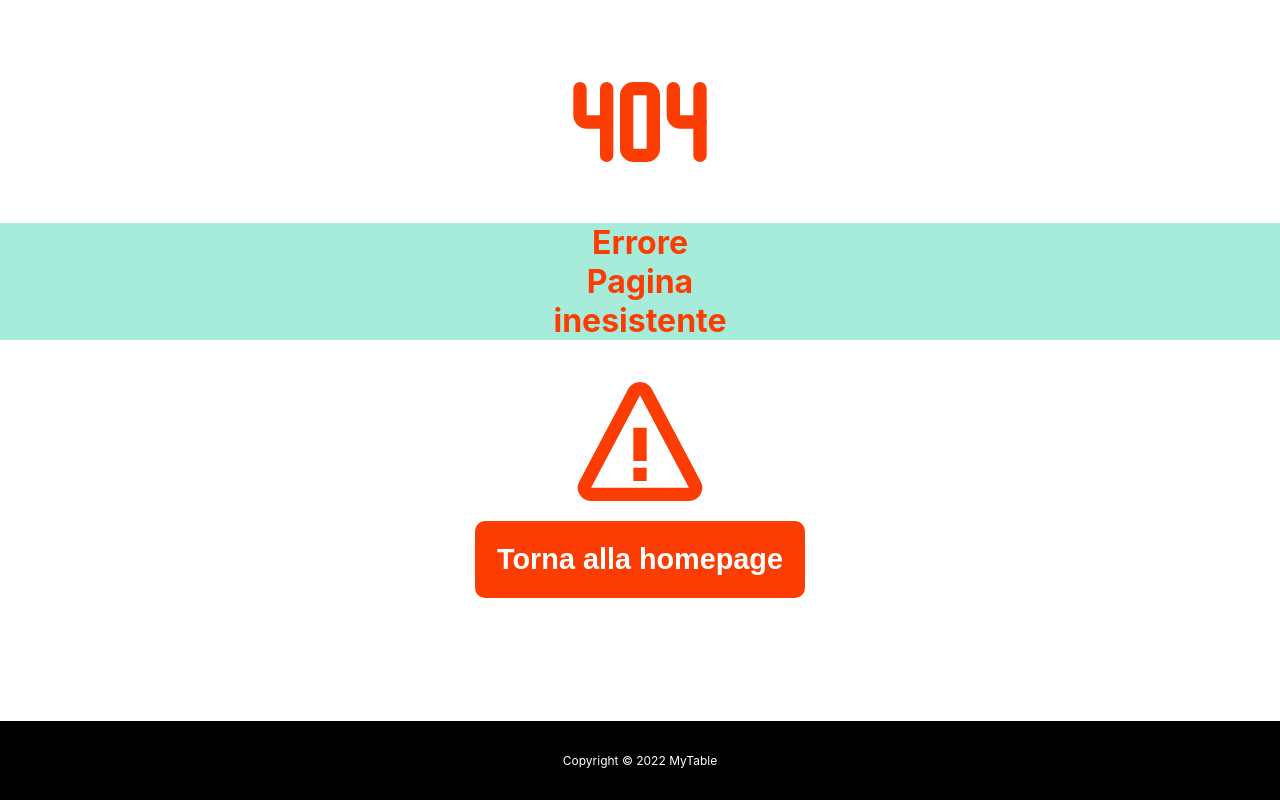
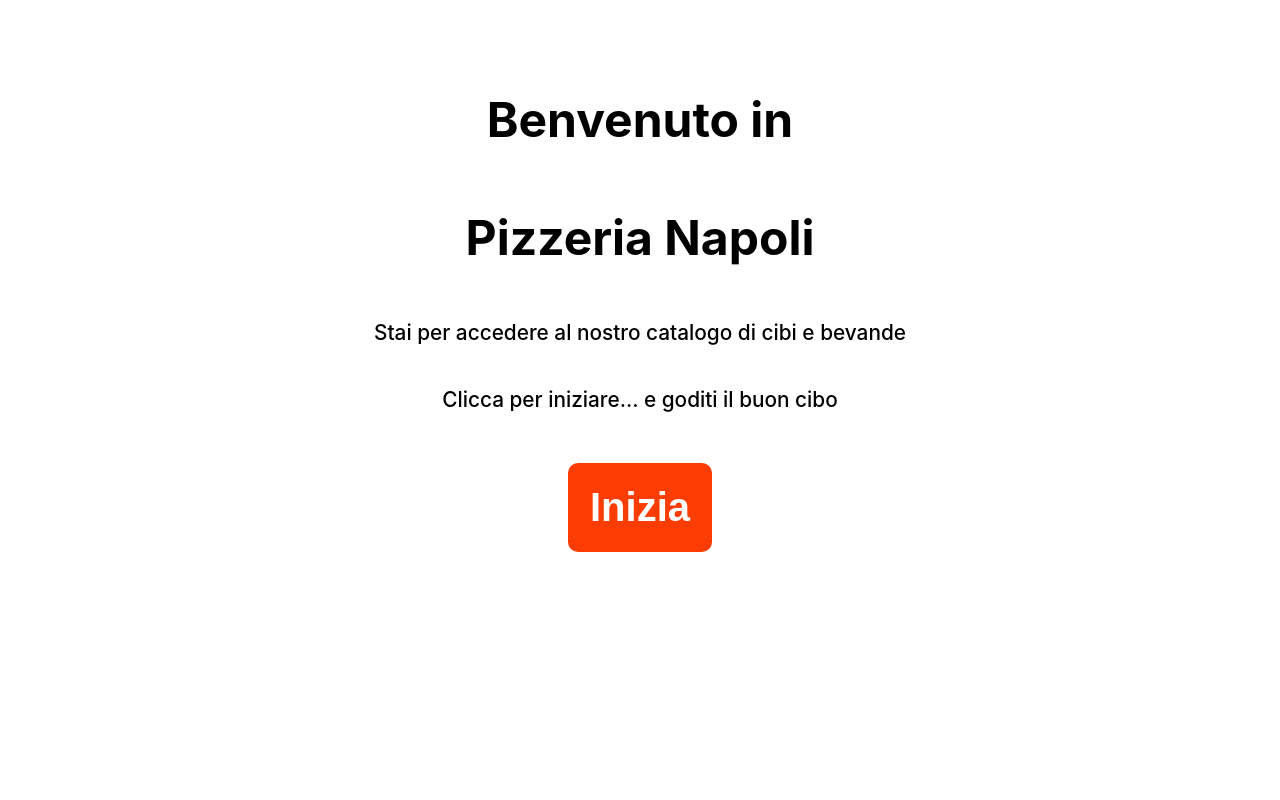
Before and after one commit to MatteoPossamai/MyTable, a React (Create React App) app in the folder mobile_frontend/: page /initial/1 in a window 1280 px wide. Built offline with nearby package versions, Linux system fonts and the light colour scheme.

Commit message:
removed searchbar as decided. Added a prototype of the middle page, where the restaurant is displayed, maybe will add social and so on. Changed the footer caption from Copyright to Powered by"

```diff
--- a/mobile_frontend/src/App.css
+++ b/mobile_frontend/src/App.css
@@ -205,6 +205,10 @@
   bottom: 0;
 }
 
+.footer a{
+  color: var(--white);
+}
+
 /* End of footer code */
 
 /* Initial form code */
@@ -294,3 +298,27 @@
 }
 
 /* End of Four Oh Four code */
+
+/* Middle Page code */
+
+.middlePage{
+  display: flex;
+  flex-direction: column;
+  justify-content: center;
+  align-items: center;
+  text-align: center;
+  height: 80vh;
+  width: 100%;
+}
+
+.middlePage h1{
+  font-size: 3rem;
+  font-weight: 700;
+}
+
+.middlePage p{
+  font-size: 1.3rem;
+  font-weight: 500;
+}
+
+/* End of Middle Page code */
--- a/mobile_frontend/src/App.tsx
+++ b/mobile_frontend/src/App.tsx
@@ -8,6 +8,7 @@ import { BrowserRouter as Router, Route, Routes } from 'react-router-dom';
 import HomePage from './components/homepage';
 import Base from './components/base';
 import InitialForm from './components/initialForm';
+import MiddlePage from './components/middlePage';
 import FourOhFour from './components/404';
 
 
@@ -16,6 +17,7 @@ function App() {
     <Router>
       <Routes>
         <Route path="/" element={<HomePage />} />
+        <Route path="initial/:id" element={<MiddlePage />} />
         <Route path="mytable/:id" element={<InitialForm />} />
         <Route path="mytable/menu/:id" element={<Base />} />
         <Route path='*' element={<FourOhFour />} />
--- a/mobile_frontend/src/components/base.tsx
+++ b/mobile_frontend/src/components/base.tsx
@@ -53,28 +53,20 @@ function Base(){
 
     // State
     const [activeCategory, setActiveCategory] = useState<number>(allCategories[0].id);
-    const [searchText, setSearchText] = useState<string>("");
 
     // Button function
     function handleClick(category:Category){
         setActiveCategory(category.id);
     }
 
-    function handleChange(e:any){
-        setSearchText(e.target.value);
-    }
-
     // API items list of the restaurant or faker in production
     const items:Item[] = data["products"];
-    const condition: boolean = searchText.length > 0 ? true : false;
     let itemsByCategory:Item[] = items.filter((item:Item) => item.category === activeCategory);
-    itemsByCategory = condition ? itemsByCategory.filter((item:Item) => item.name.toLowerCase().includes(searchText.toLowerCase())) : itemsByCategory;
 
     return (
         <div className="flex-wrapper">
             {/* Header */}
             <Header name={restaurant.name} />
-            <input type="text" className="searchBar" placeholder="Search" value={searchText} onChange={(e) => handleChange(e)} />
 
             {/* NavBar for categories */}
             <nav className="categories">
--- a/mobile_frontend/src/components/footer.tsx
+++ b/mobile_frontend/src/components/footer.tsx
@@ -1,7 +1,7 @@
 function Footer(){
     return (
         <footer className="footer">
-            <p>Copyright © 2022 MyTable </p>
+            <p>Powered by <a href="https://mytablelanding.netlify.app/">MyTable</a> </p>
         </footer>
     );
 }
--- a/mobile_frontend/src/components/homepage.tsx
+++ b/mobile_frontend/src/components/homepage.tsx
@@ -21,9 +21,8 @@ function HomePage(){
 
     const goToMenu = (e:any) => {
         e.preventDefault();
-        history(`/mytable/${restaurantCode}`);
+        history(`/initial/${restaurantCode}`);
     }
-
 
     return (
         <div className="homeDiv">
--- a/mobile_frontend/src/components/initialForm.tsx
+++ b/mobile_frontend/src/components/initialForm.tsx
@@ -50,7 +50,7 @@ function InitialForm(){
 
     const goToOrderPage = (e:any) => {
         e.preventDefault();
-        history(`/mytable/menu/${id}?talbe=${tableNumber}`);
+        history(`/mytable/menu/${id}?table=${tableNumber}`);
     }
 
     return (
--- /dev/null
+++ b/mobile_frontend/src/components/middlePage.tsx
@@ -0,0 +1,54 @@
+// Global Imports
+import { useEffect } from 'react';
+import { useNavigate, useParams } from 'react-router-dom';
+
+// Local Imports
+// Types
+import Restaurant from '../types/restaurant';
+
+// Fake data
+import restaurants from '../fake_data.json'
+
+function MiddlePage(){
+
+    // Get the id from the url
+    const { id } = useParams<{id: string}>();
+    const identificationNumber:number = Number(id);
+
+    const allRestaurants:Restaurant[] = restaurants["restaurants"];
+    let restaurant: Restaurant = allRestaurants.filter((restaurant:Restaurant) => restaurant.id === identificationNumber)[0];
+    const fake_restaurant:Restaurant = {
+        id: -1,
+        name: "-1",
+        plan: -1,
+        email: "fake@gmail.com",
+        password: "123456789",
+        telephone: "123456789",
+        location: "Via Roma, 1",
+    }
+
+    if(restaurant === undefined){
+        restaurant = fake_restaurant;
+    }
+
+    // State and history
+    let history = useNavigate();
+
+    useEffect(() => {
+        if(restaurant === fake_restaurant){
+            history('/notfound');
+        }
+        // eslint-disable-next-line react-hooks/exhaustive-deps
+    }, [])
+
+    return (
+        <div className='middlePage'>
+            <h1>Benvenuto in <br /><br />{restaurant.name}</h1>
+            <p>Stai per accedere al nostro catalogo di cibi e bevande</p>
+            <p>Clicca per iniziare... e goditi il buon cibo</p>
+            <button className='submission' onClick={()=>history(`/mytable/${id}`)}>Inizia</button>
+        </div>
+    )
+}
+
+export default MiddlePage;
```
